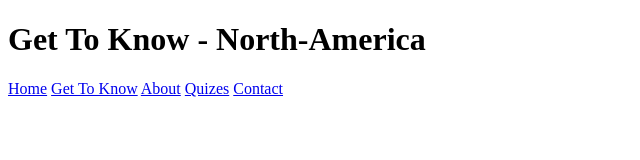
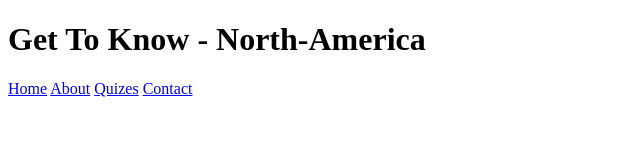
Before and after one commit to Mimi3678/Get-To-Know, a plain HTML site: page NorthAmerica/northAmerica.html in a window 1280 px wide. Shown: the whole page, without its empty margins (0-640 px from the left). Drawn offline with Linux system fonts and the light colour scheme.

Commit message:
Update northAmerica.html

```diff
--- a/NorthAmerica/northAmerica.html
+++ b/NorthAmerica/northAmerica.html
@@ -11,7 +11,6 @@
         <h1 class="titleinfo">Get To Know - North-America</h1>
         <div>
           <a class="linksnav" href="index.html">Home</a>
-          <a class="linksnav" href="getToKnowPages/gettoknow.html">Get To Know</a>
           <a class="linksnav" href="getToKnowPages/About.html">About</a>
           <a class="linksnav" href="getToKnowPages/Quiz.html">Quizes</a>
           <a class="linksnav" href="getToKnowPages/Contact.html">Contact</a>
```
